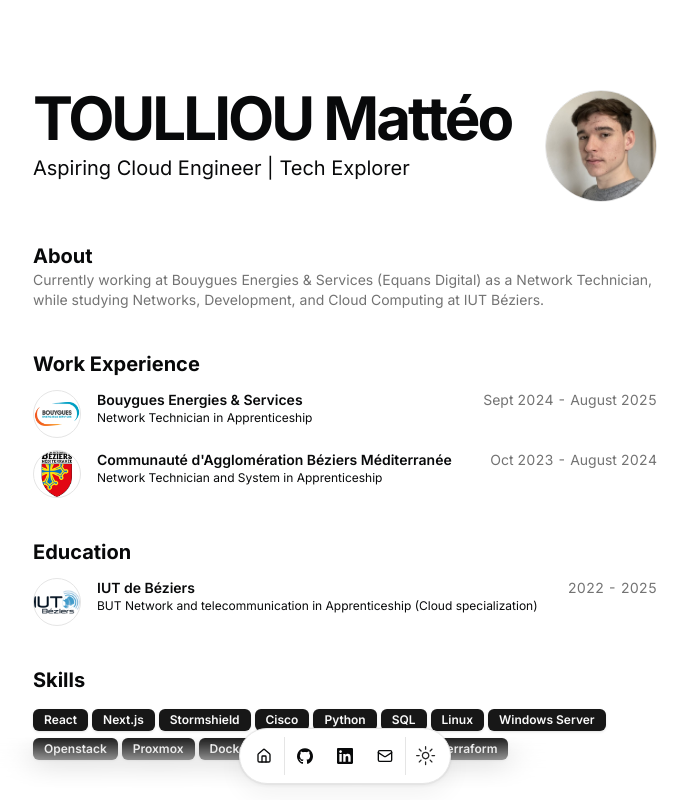
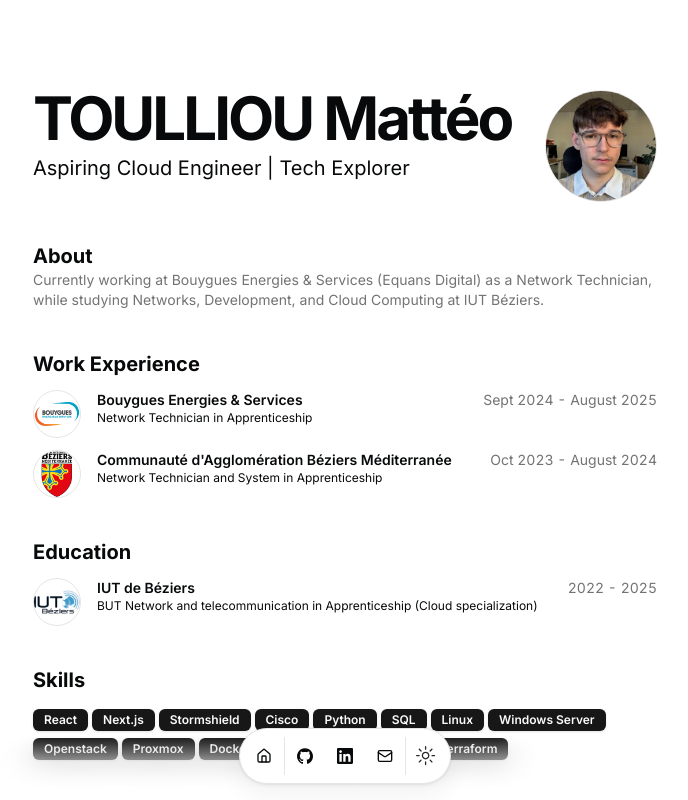
Before and after one commit to Mtoulliou/Portfolio, a Next.js app: page / in a window 1280 px wide. Shown: the top 800 px of the page, without its empty margins (295-983 px from the left). Built offline with nearby package versions, Linux system fonts and the light colour scheme.

Commit message:
modify me.png

```diff
--- a/src/data/resume.tsx
+++ b/src/data/resume.tsx
@@ -11,7 +11,7 @@ export const DATA = {
     "Aspiring Cloud Engineer | Tech Explorer",
   summary:
     "Currently working at Bouygues Energies & Services (Equans Digital) as a Network Technician, while studying Networks, Development, and Cloud Computing at IUT Béziers.",
-  avatarUrl: "/me.jpg",
+  avatarUrl: "/me.png",
   skills: [
     "React",
     "Next.js",
```
Also changed, not shown: public/me.jpg (deleted), public/me.png (added).
